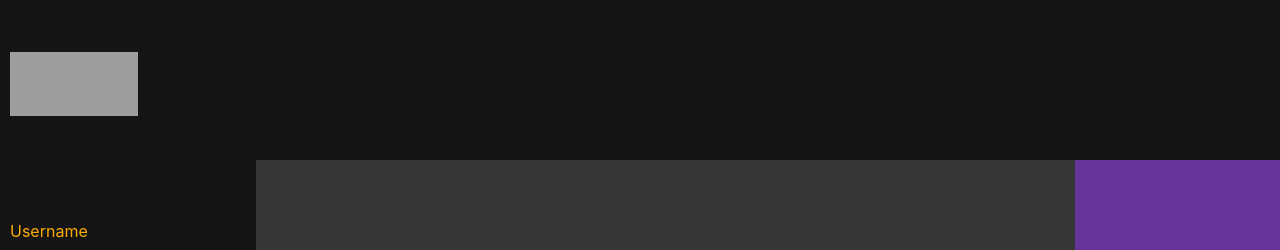
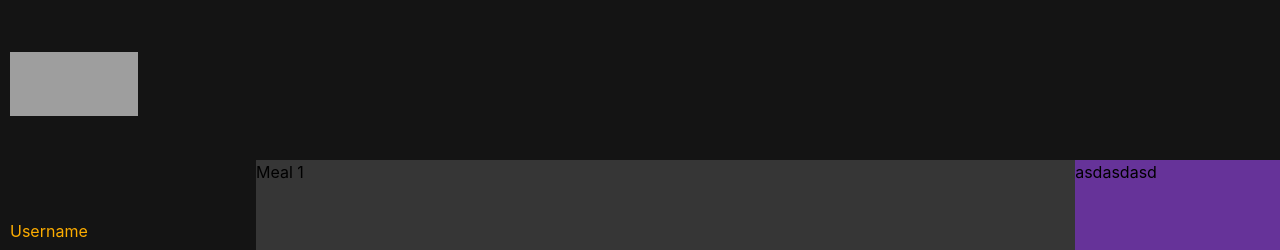
Before and after one commit to moenassar0/autodiet, a React (Create React App) app in the folder autodiet-frontend/: page /home in a window 1280 px wide. Shown: the top 250 px of the page. Built offline with nearby package versions, Linux system fonts and the light colour scheme; grey boxes are pictures that could not be loaded.

Commit message:
frontend: dummy meals added

```diff
--- a/autodiet-frontend/src/Components/User/Home.tsx
+++ b/autodiet-frontend/src/Components/User/Home.tsx
@@ -20,13 +20,25 @@ export const Home = () => {
             <div className="container">
                 <div className="topnavbar"></div>
                 <div className="mealplan-container">
-                    <div className="meals-container">
+                    <div className="meals-container scrollbar">
+                        <div className="meal">
+                            <div className="meal-title"><span>Meal 1</span></div>
+                        </div>
+                        <div className="meal">
+
+                        </div>
+                        <div className="meal">
+
+                        </div>
+                        <div className="meal">
+
+                        </div>
                         <div className="meal">
 
                         </div>
                     </div>
                     <div className="nutrition-container">
-
+                        asdasdasd
                     </div>
                 </div>
             </div>
```
